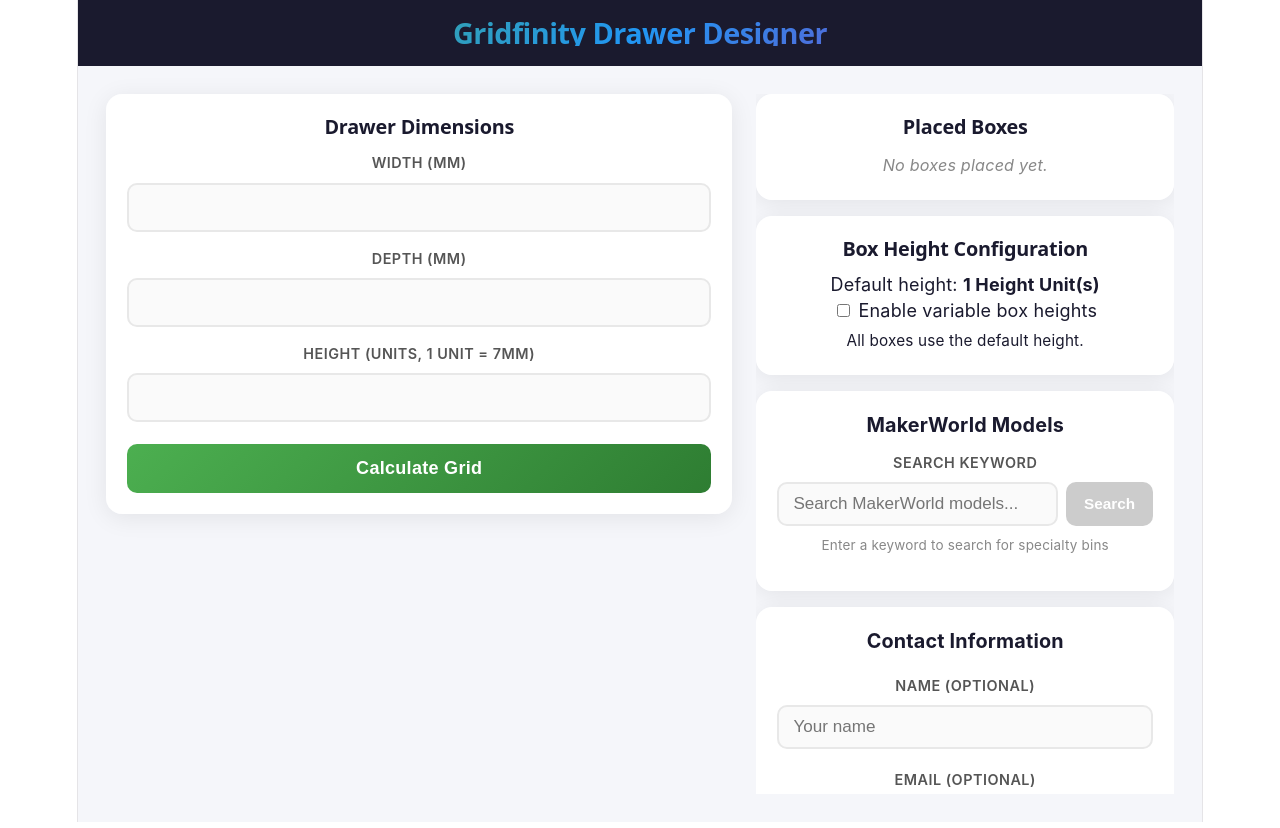
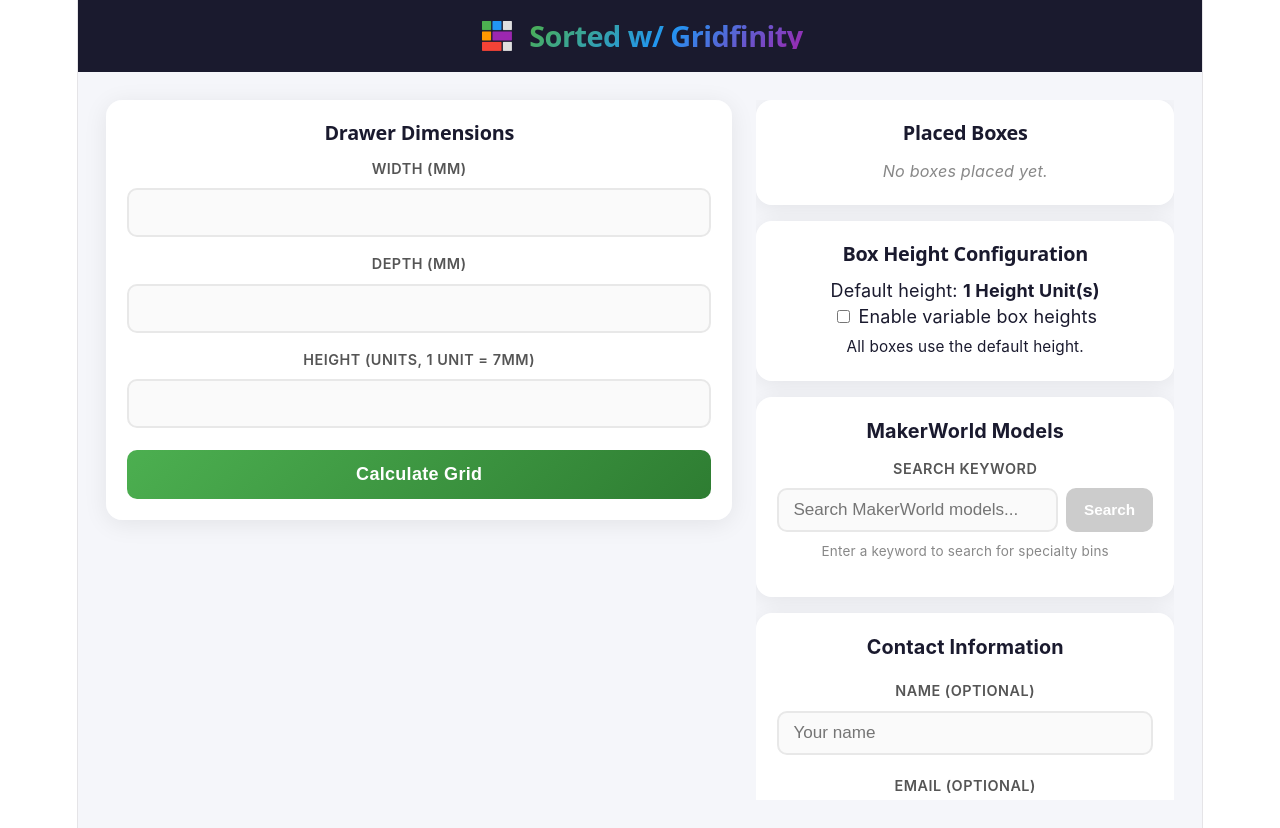
Before and after one commit to NateSnow/NoMoreWastedSpace, a React (Vite) app: page / in a window 1280 px wide. Built offline with nearby package versions, Linux system fonts and the light colour scheme.

Commit message:
style: Update header to 'Sorted w/ Gridfinity' with app icon

```diff
--- a/index.html
+++ b/index.html
@@ -10,7 +10,7 @@
     <meta name="apple-mobile-web-app-capable" content="yes" />
     <meta name="apple-mobile-web-app-status-bar-style" content="black-translucent" />
     <meta name="description" content="Design custom Gridfinity drawer layouts with drag-and-drop box placement" />
-    <title>Gridfinity Drawer Designer</title>
+    <title>Sorted w/ Gridfinity</title>
   </head>
   <body>
     <div id="root"></div>
--- a/src/App.css
+++ b/src/App.css
@@ -15,10 +15,23 @@
 
 /* --- Header --- */
 .app__header {
-  padding: 20px 24px;
+  padding: 16px 24px;
   background: #1a1a2e;
   border-bottom: none;
   text-align: center;
+}
+
+.app__header-content {
+  display: flex;
+  align-items: center;
+  justify-content: center;
+  gap: 12px;
+}
+
+.app__header-icon {
+  width: 40px;
+  height: 40px;
+  border-radius: 10px;
 }
 
 .app__header h1 {
--- a/src/App.tsx
+++ b/src/App.tsx
@@ -49,7 +49,10 @@ function AppContent() {
   return (
     <div className="app">
       <header className="app__header">
-        <h1>Gridfinity Drawer Designer</h1>
+        <div className="app__header-content">
+          <img src="/icon-96.png" alt="" className="app__header-icon" />
+          <h1>Sorted w/ Gridfinity</h1>
+        </div>
       </header>
 
       <main className="app__main">
```
